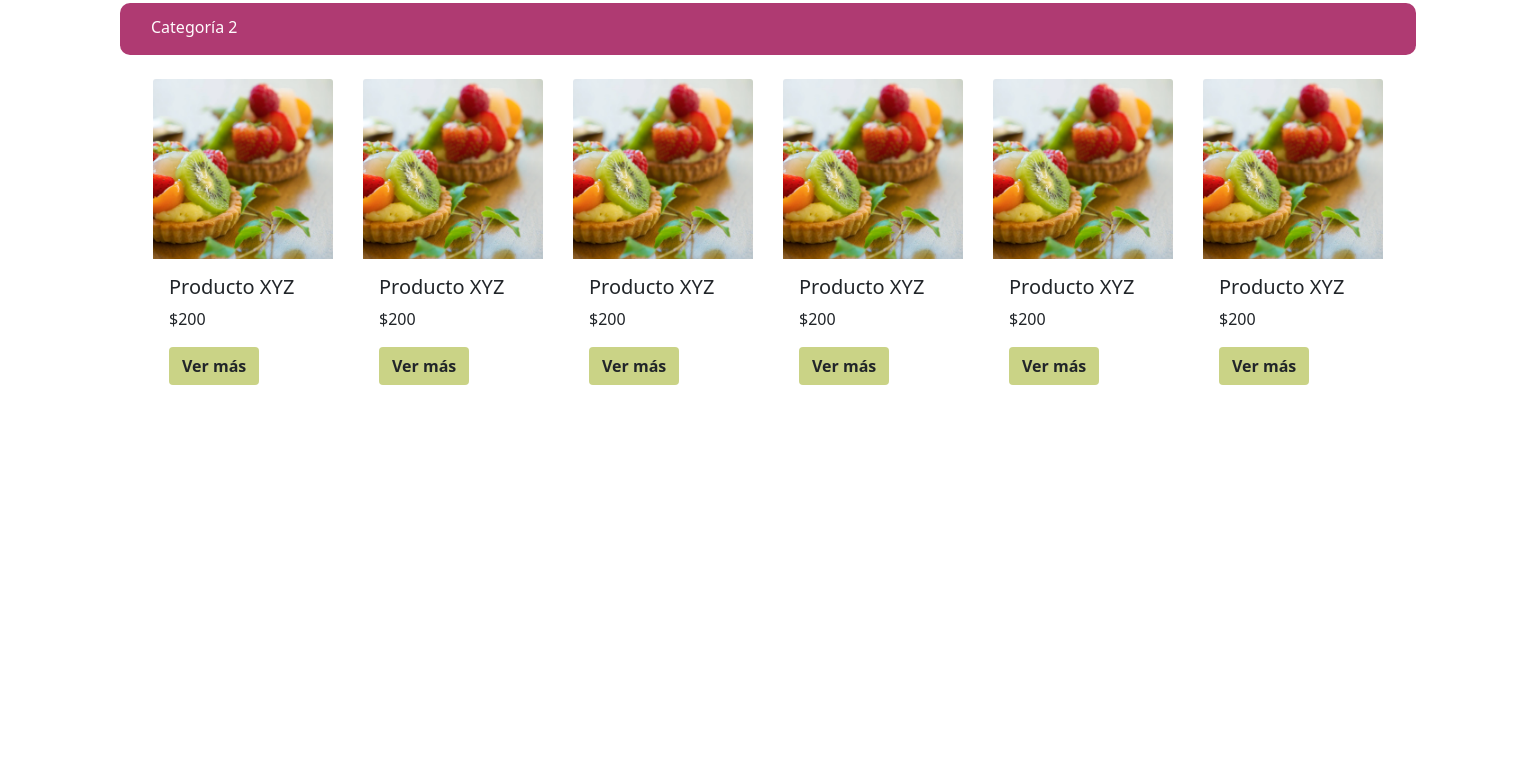
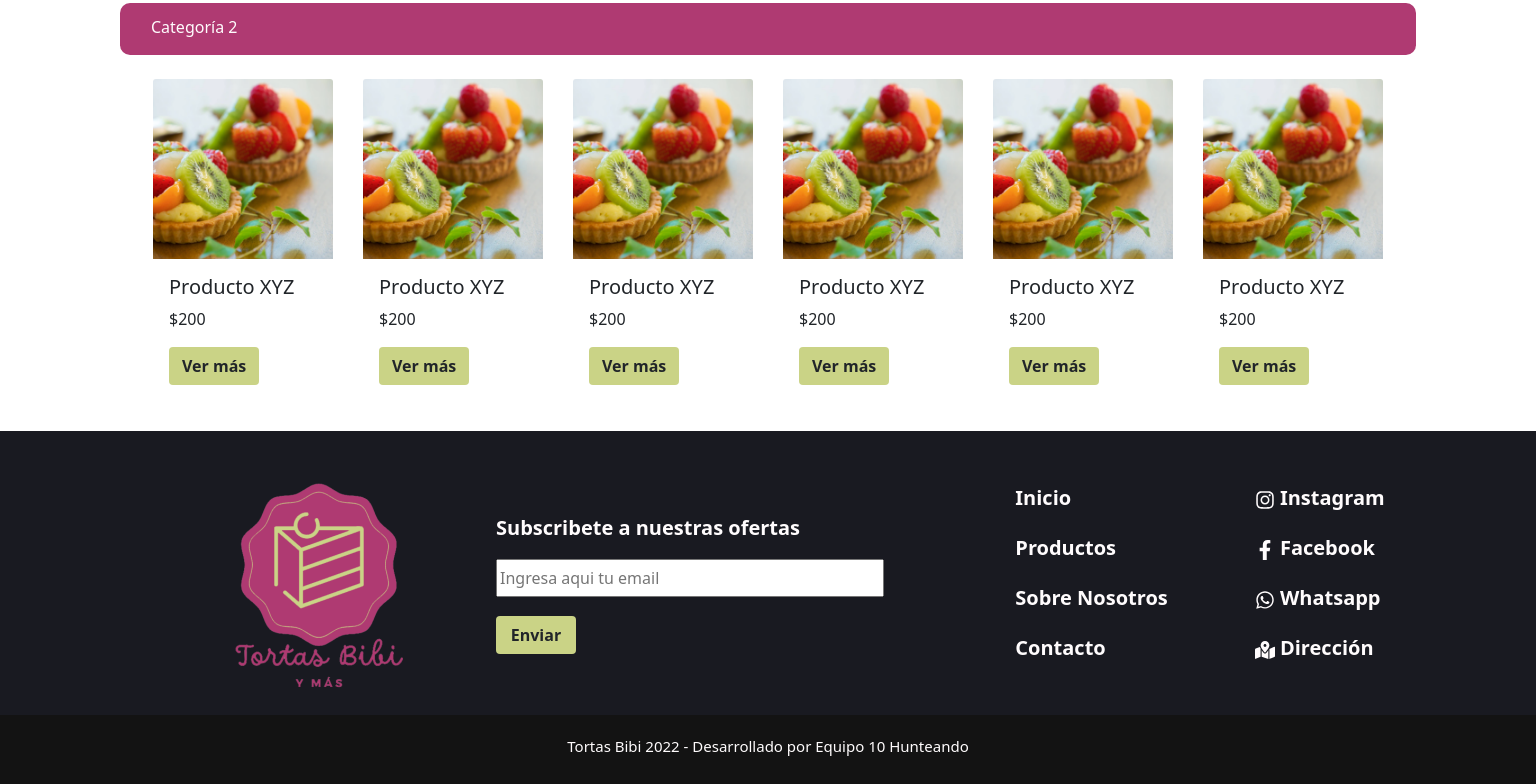
Before and after one commit to Hunteando/ecommerce-s1-g10, a React (Vite) app in the folder frontend/: page / in a window 1536 px wide. Shown: the part 1733-2517 px from the top of the page. Before the commit the page ends 2134 px from the top, so only its background shows below. Built offline with nearby package versions, Linux system fonts and the light colour scheme.

Commit message:
Añadido de Footer

```diff
--- a/frontend/package.json
+++ b/frontend/package.json
@@ -15,7 +15,8 @@
     "@fortawesome/react-fontawesome": "^0.2.0",
     "bootstrap-icons": "^1.9.1",
     "react": "^18.2.0",
-    "react-dom": "^18.2.0"
+    "react-dom": "^18.2.0",
+    "react-icons": "^4.6.0"
   },
   "devDependencies": {
     "@types/react": "^18.0.24",
--- a/frontend/src/App.jsx
+++ b/frontend/src/App.jsx
@@ -1,5 +1,6 @@
 import Category1 from "./components/Category1"
 import Category2 from "./components/Category2"
+import Footer from "./components/Footer"
 import NavBar from "./components/NavBar"
 
 function App() {
@@ -8,6 +9,7 @@ function App() {
       <NavBar />
       <Category1 />
       <Category2 />
+      <Footer />
     </div>
   )
 }
--- /dev/null
+++ b/frontend/src/components/Footer.jsx
@@ -0,0 +1,46 @@
+import { FaInstagram } from 'react-icons/fa';
+import { FaFacebookF } from 'react-icons/fa';
+import { FaWhatsapp } from 'react-icons/fa';
+import {FaMapMarkedAlt} from 'react-icons/fa';
+
+import imgLogo from "../images/TortasBibi-Logo_header.png"
+const Footer = () => {
+    return (
+        <div>
+            <div className='flexFooter'>
+                <div className='footer'>
+                    <div className='divLogoFooter'>
+                        <img className="imgLogoFooter" src={imgLogo} alt="" />
+                    </div>
+                    <div className='divFormFooter'>
+                        <label className='labelFooter'>Subscribete a nuestras ofertas</label>
+                        <input className='inputFooter' type="email" id="email" name="email" required
+                            placeholder="Ingresa aqui tu email"
+                            minLength="4" maxLength="8" size="10">
+                        </input>
+                        <a href="#" className="btn bgButton btnFooter">Enviar</a>
+                    </div>
+                </div>
+                <div className='divRedes'>
+                    <div className='navFooter'>
+                        <div><a className='linkFooter' href="#">Inicio</a></div>
+                        <div><a className='linkFooter' href="#">Productos</a></div>
+                        <div><a className='linkFooter' href="#">Sobre Nosotros</a></div>
+                        <div><a className='linkFooter' href="#">Contacto</a></div>
+                    </div>
+                    <div className='navFooter'>
+                        <div><a className='linkFooter' href="#"><FaInstagram/> Instagram </a></div>
+                        <div><a className='linkFooter' href="#"><FaFacebookF/> Facebook</a></div>
+                        <div><a className='linkFooter' href="#"><FaWhatsapp /> Whatsapp</a></div>
+                        <div><a className='linkFooter' href="#"><FaMapMarkedAlt/> Dirección</a></div>
+                    </div>
+                </div>
+            </div>
+            <div className='textFooterBot text-center'>
+                <p>Tortas Bibi 2022 - Desarrollado por Equipo 10 Hunteando</p>
+            </div>
+        </div>
+    )
+}
+
+export default Footer
--- a/frontend/src/index.css
+++ b/frontend/src/index.css
@@ -5,13 +5,15 @@
   --black: #191A21;
 }
 
-.navbarColor{
-  background-color: var(--pink) ;
+.navbarColor {
+  background-color: var(--pink);
 }
-.colorCart{
+
+.colorCart {
   color: var(--white);
   font-size: 25px;
 }
+
 .bgButton {
   background-color: var(--green);
   font-weight: bold;
@@ -21,59 +23,228 @@
 @media screen and (min-width: 375px) {
   .imgLogo {
     width: 3rem;
-    }
+  }
+
   .divInputs {
     flex-direction: column;
   }
+
   .bannerImg {
     object-fit: cover;
     width: 100vw;
   }
+
   .divCategory1 {
     background-color: var(--pink);
     border-radius: 10px;
     display: flex;
     align-items: center;
   }
+
   .divCategory1 h1 {
     font-size: 16px;
     padding: 15px 0 10px 31px;
     color: var(--white)
   }
+
   .divCategory2 {
     gap: 20px;
   }
+
   .divCategory2 img {
     width: 150px;
+  }
+
+  .flexFooter {
+    display: flex;
+    flex-direction: column;
+    background-color: var(--black);
+  }
+
+  .footer {
+    display: flex;
+    flex-direction: row;
+    justify-content: space-between;
+    padding: 20px 20px 0 20px;
+  }
+
+  .divRedes {
+    display: flex;
+    flex-direction: row;
+    justify-content: space-evenly;
+    align-items: center;
+  }
+
+  .navFooter {
+    padding-bottom: 15px;
+    color: var(--white);
+    font-weight: bold;
+    font-size: 1rem;
+    text-decoration: none;
+  }
+
+  .textFooterBot {
+    background-color: #131313;
+    color: var(--white);
+    font-size: 15px;
+    padding: 20px 0 10px;
+  }
+
+  .divFormFooter {
+    display: flex;
+    flex-direction: column;
+    color: var(--white);
+  }
+
+  .btnFooter {
+    width: 5rem;
+    margin-top: 5px;
+  }
+
+  .inputFooter {
+    width: 11.5rem;
+  }
+
+  .labelFooter {
+    font-size: 13px;
+    font-weight: bold;
+    padding-bottom: 2px;
+
+  }
+
+  .divLogoFooter {
+    display: flex;
+    align-items: center;
+    justify-content: center;
+  }
+
+  .imgLogoFooter {
+    width: 7rem;
+  }
+
+  .linkFooter {
+    text-decoration: none;
+    color: var(--white);
   }
 }
 
 @media screen and (min-width: 768px) {
   .imgLogo {
     width: 6rem;
-    }
+  }
+
   .divInputs {
     flex-direction: row;
   }
+
   .divCategory2 {
     gap: 30px;
   }
+
   .divCategory2 img {
     width: 200px;
   }
+
+  .flexFooter {
+    display: flex;
+    flex-direction: row;
+    justify-content: center;
+    align-items: center;
+    margin-top: 20px;
+  }
+  .footer{
+    display: flex;
+    flex-direction: row;
+    align-items: center;
+    gap: 30px;
+  }
+  .divRedes {
+    display: flex;
+    flex-direction: row;
+    justify-content: space-between;
+    align-items: center;
+    gap: 50px;
+    margin-left: 6rem;
+    padding: 35px 0 20px 0;
+  }
+  .navFooter{
+    display: flex;
+    flex-direction: column;
+    gap:10px;
+
+  }
+  .labelFooter{
+    font-size: 16px;
+  }
+  .inputFooter{
+    width: 207px;
+    height: 30px;
+}
 }
 
 @media screen and (min-width: 1440px) {
   .imgLogo {
     width: 7rem;
-    }
+  }
+
   .divInputs {
     flex-direction: row;
   }
+
   .divCategory2 {
     gap: 30px;
   }
+
   .divCategory2 img {
     width: 180px;
   }
+  .flexFooter {
+    display: flex;
+    flex-direction: row;
+    align-items: center;
+justify-content: center;
+width: 100%;
+margin-top: 30px;
+  }
+  .footer{
+    display: flex;
+    flex-direction: row;
+    align-items: center;
+    justify-content: space-evenly;
+    gap: 30px;
+    width: 50%;
+  }
+  .divRedes {
+    display: flex;
+    flex-direction: row;
+    justify-content: space-evenly;
+    align-items: center;
+    gap: 87px;
+
+  }
+  .divLogoFooter {
+    display: flex;
+    align-items: center;
+    justify-content: center;
+  }
+
+  .imgLogoFooter {
+    width: 264px;
+  }
+  .divFormFooter{
+    gap: 14px;
+  }
+  .labelFooter{
+    font-size: 20px;
+  }
+  .inputFooter{
+    width: 388px;
+    height: 38px;
+  }
+  .navFooter{
+    display: flex;
+    flex-direction: column;
+    gap: 20px;
+    font-size: 20px;
+  }
 }
```
Also changed, not shown: 1 other file (tests, documents, lock files or other folders).
